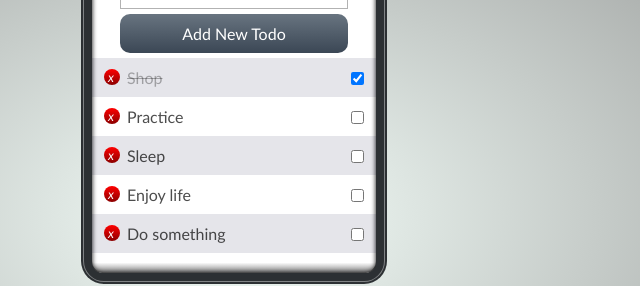
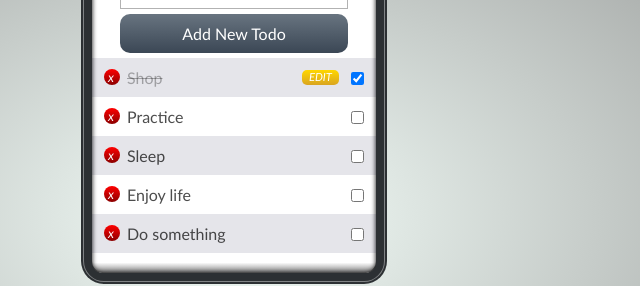
Before and after one commit to lsomerset561/to-do-list, a plain HTML site: page index.html in a window 1280 px wide. Shown: the part 183-469 px from the top of the page, 406-1046 px from the left. Drawn offline with nearby package versions, Linux system fonts and the light colour scheme.

Commit message:
Create edit btn, remove sumbit btn & label cursor

```diff
--- a/index.html
+++ b/index.html
@@ -21,7 +21,7 @@
         <input type="checkbox" checked="checked">
         <label>Shop</label>
         <input type="text" />
-        <input type="submit" value="Done" />
+        <i class="edit">EDIT</i>
       </li>
       <li class="todo">
         <i class="delete">x</i>
--- a/styles.css
+++ b/styles.css
@@ -62,38 +62,41 @@ span{
   clear: both;
 }
 
+.edit {
+  position: ;
+  font-size: 0.7em;
+}
+
 .list input[type="text"] {
   border: 2px solid goldenrod;
   display: none;
   padding: 8px 10px 8px 5px;
-  position: relative;
+  position: absolute;
   left: 33px;
   cursor: text;
   float: left;
-  width: 70%;
+  width: 60%;
 }
 
-.list input[type="submit"] {
+.edit {
   border-radius: 5px;
   color: white;
-  display: none;
-  position: relative;
-  height: 30px;
-  left: 38px;
-  top: 2.5px;
-  width: 15%;
-  background-image: linear-gradient(goldenrod 0%, #3b4755 100%);
+  cursor: pointer;
+  text-align: center;
+  display: block;
+  position: absolute;
+  left: 210px;
+  top: 12px;
+  height: 15px;
+  width: 13%;
+  background: linear-gradient(gold 0%, goldenrod 100%);
 }
 
-.list input[type="submit"]:hover{
-  background-image: linear-gradient(#3b4755 0%, goldenrod 100%);
+.edit:hover{
+  background: gold;
 }
 
 input[type="text"].editMode {
-  display: block;
-}
-
-input[type="submit"].editMode {
   display: block;
 }
 
@@ -106,6 +109,7 @@ input[type="checkbox"].editMode {
 }
 
 input[type="checkbox"]{
+  cursor: pointer;
   position: relative;
   top: 14px;
   right: 12px;
@@ -129,7 +133,6 @@ input[type="checkbox"]:checked + label{
 }
 label{
   padding: 10px 10px 10px 35px;
-  cursor: pointer;
   float: left;
   width: 95%;
   transition: all .3s ease;
```
